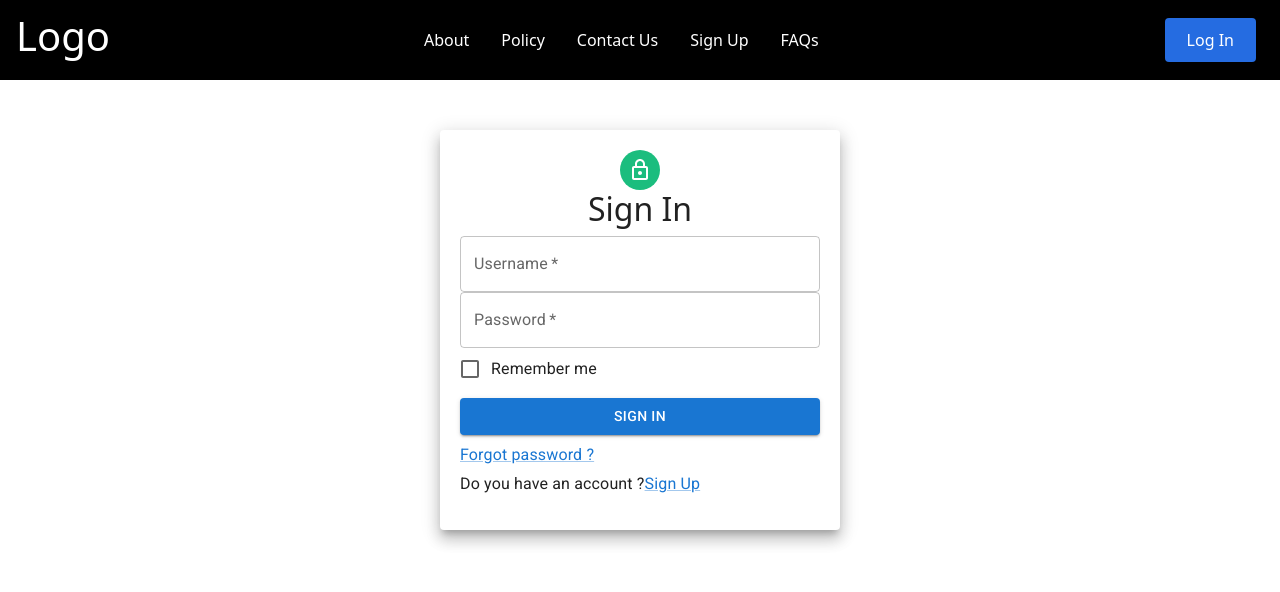
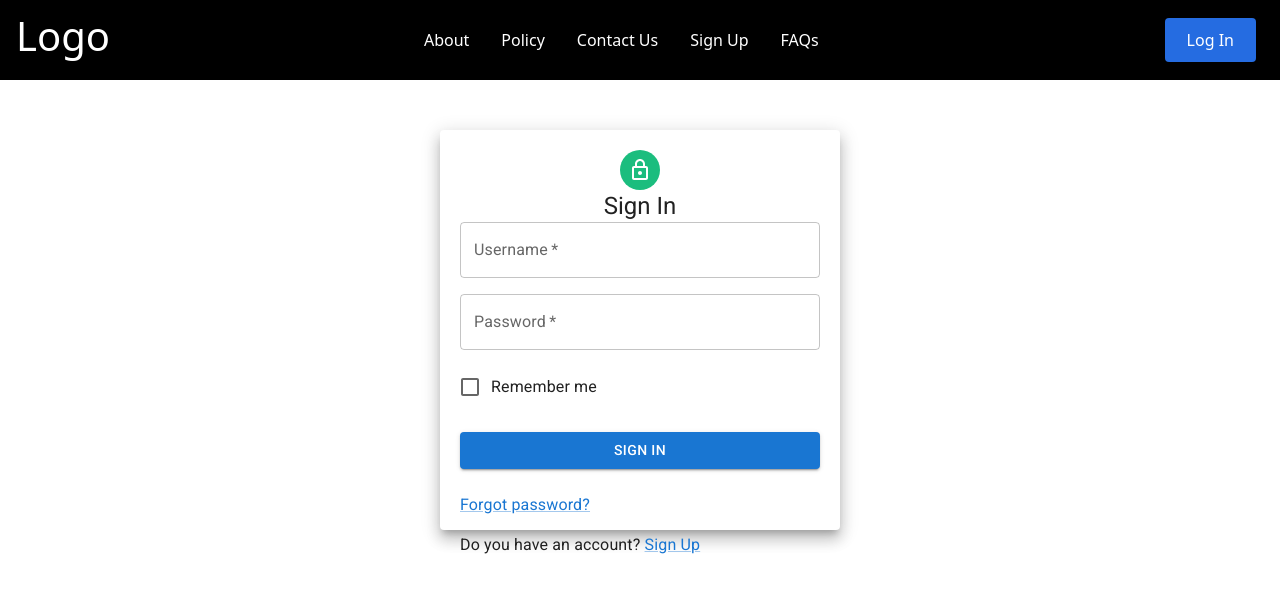
Before and after one commit to AadeshhhGavhane/pvtbusbooking, a React (Create React App) app: page /login in a window 1280 px wide. Shown: the top 592 px of the page. Built offline with nearby package versions, Linux system fonts and the light colour scheme.

Commit message:
Made the allignment properly

```diff
--- a/src/components/Login/Login.js
+++ b/src/components/Login/Login.js
@@ -1,45 +1,85 @@
-import React from 'react';
-import { Grid, Paper, Avatar, TextField, Button, Typography, Link } from '@mui/material';
-import LockOutlinedIcon from '@mui/icons-material/LockOutlined';
-import FormControlLabel from '@mui/material/FormControlLabel';
-import Checkbox from '@mui/material/Checkbox';
-const Login=()=>{
+import React from "react";
+import {
+  Grid,
+  Paper,
+  Avatar,
+  TextField,
+  Button,
+  Typography,
+  Link,
+} from "@mui/material";
+import LockOutlinedIcon from "@mui/icons-material/LockOutlined";
+import FormControlLabel from "@mui/material/FormControlLabel";
+import Checkbox from "@mui/material/Checkbox";
 
-    const paperStyle={padding :20,height:'50vh',width:400, margin:"50px auto"}
-    const avatarStyle={backgroundColor:'#1bbd7e'}
-    const btnstyle={margin:'8px 0'}
-    return(
-        <Grid>
+const Login = () => {
+  const paperStyle = {
+    padding: 20,
+    height: "50vh",
+    width: 400,
+    margin: "50px auto",
+  };
+  const avatarStyle = { backgroundColor: "#1bbd7e" };
+  const btnstyle = { margin: "8px 0" };
+
+  return (
+    <Grid container justifyContent="center">
       <Paper elevation={10} style={paperStyle}>
-                <Grid align='center'>
-                     <Avatar style={avatarStyle}><LockOutlinedIcon/></Avatar>
-                    <h2>Sign In</h2>
+        <Grid align="center">
+          <Avatar style={avatarStyle}>
+            <LockOutlinedIcon />
+          </Avatar>
+          <Typography variant="h5">Sign In</Typography>
         </Grid>
-                <TextField label='Username' placeholder='Enter username' fullWidth required/>
-                <TextField label='Password' placeholder='Enter password' type='password' fullWidth required/>
+        <Grid container direction="column" spacing={2}>
+          <Grid item xs={12}>
+            <TextField
+              label="Username"
+              placeholder="Enter username"
+              fullWidth
+              required
+            />
+          </Grid>
+          <Grid item xs={12}>
+            <TextField
+              label="Password"
+              placeholder="Enter password"
+              type="password"
+              fullWidth
+              required
+            />
+          </Grid>
+          <Grid item xs={12}>
             <FormControlLabel
-                    control={
-                    <Checkbox
-                        name="checkedB"
-                        color="primary"
-                    />
-                    }
+              control={<Checkbox name="checkedB" color="primary" />}
               label="Remember me"
             />
-                <Button gutterBottom type='submit' color='primary' variant="contained" style={btnstyle} fullWidth>Sign in</Button>
-                <Typography gutterBottom >
-                     <Link href="#" >
-                        Forgot password ?
-                </Link>
+          </Grid>
+          <Grid item xs={12}>
+            <Button
+              type="submit"
+              color="primary"
+              variant="contained"
+              style={btnstyle}
+              fullWidth
+            >
+              Sign in
+            </Button>
+          </Grid>
+          <Grid item xs={12}>
+            <Typography>
+              <Link href="#">Forgot password?</Link>
             </Typography>
-                <Typography gutterBottom  > Do you have an account ?
-                     <Link href="/signup" >
-                        Sign Up
-                </Link>
+          </Grid>
+          <Grid item xs={12}>
+            <Typography>
+              Do you have an account? <Link href="/signup">Sign Up</Link>
             </Typography>
+          </Grid>
+        </Grid>
       </Paper>
     </Grid>
-    )
-}
+  );
+};
 
-export default Login
+export default Login;
--- a/src/components/SignUp/Signup.js
+++ b/src/components/SignUp/Signup.js
@@ -8,60 +8,64 @@ import FormControl from '@mui/material/FormControl';
 import FormLabel from '@mui/material/FormLabel';
 import Checkbox from '@mui/material/Checkbox';
 import Stack from '@mui/material/Stack';
-import { BrowserRouter as Router, Routes, Route, Link } from "react-router-dom";
 
 const Signup = () => {
-    const paperStyle = { padding: '60px 30px', width: 450, margin: "40px auto" }
-    const headerStyle = { margin: 0 }
-    const avatarStyle = { backgroundColor: '#1bbd7e' }
-    const marginTop = { marginTop: 5 }
+  const paperStyle = { padding: '60px 30px', width: 450, margin: '40px auto' };
+  const headerStyle = { margin: 0 };
+  const avatarStyle = { backgroundColor: '#1bbd7e' };
+  const marginTop = { marginTop: 5 };
+
   return (
-        <Grid container>
+    <Grid container justifyContent="center">
       <Paper elevation={20} style={paperStyle}>
-                <Grid align='center'>
+        <Grid container direction="column" alignItems="center">
           <Avatar style={avatarStyle}>
             <AddCircleOutlineOutlinedIcon />
           </Avatar>
-                    <h2 style={headerStyle}>Sign Up</h2>
-                    <Typography variant='caption' gutterBottom>Please fill this form to create an account !</Typography>
+          <Typography variant="h5" style={headerStyle}>
+            Sign Up
+          </Typography>
+          <Typography variant="caption" gutterBottom>
+            Please fill this form to create an account!
+          </Typography>
         </Grid>
-                <Stack spacing={2}>
-                    <form container spacing={5}>
-                        <Grid item>
-                            <TextField fullWidth label='Name' placeholder="Enter your name" />
+        <Stack spacing={2} component="form" container>
+          <Grid item xs={12}>
+            <TextField fullWidth label="Name" placeholder="Enter your name" />
           </Grid>
-                        <Grid item>
-                            <TextField fullWidth label='Email' placeholder="Enter your email" />
+          <Grid item xs={12}>
+            <TextField fullWidth label="Email" placeholder="Enter your email" />
           </Grid>
-                        <Grid item>
+          <Grid item xs={12}>
             <FormControl component="fieldset" style={marginTop}>
               <FormLabel component="legend">Gender</FormLabel>
-                                <RadioGroup aria-label="gender" name="gender" style={{ display: 'initial' }}>
+              <RadioGroup aria-label="gender" name="gender" style={{ display: 'flex' }}>
                 <FormControlLabel value="female" control={<Radio />} label="Female" />
                 <FormControlLabel value="male" control={<Radio />} label="Male" />
               </RadioGroup>
             </FormControl>
           </Grid>
-                        <Grid item>
-                            <TextField fullWidth label='Phone Number' placeholder="Enter your phone number" />
+          <Grid item xs={12}>
+            <TextField fullWidth label="Phone Number" placeholder="Enter your phone number" />
           </Grid>
-                        <Grid item>
-                            <TextField fullWidth label='Confirm Password' placeholder="Confirm your password" />
+          <Grid item xs={12}>
+            <TextField fullWidth label="Confirm Password" placeholder="Confirm your password" />
           </Grid>
-                        <Grid item>
+          <Grid item xs={12}>
             <FormControlLabel
               control={<Checkbox name="checkedA" />}
               label="I accept the terms and conditions."
             />
           </Grid>
-                        <Grid item>
-                            <Button type='submit' variant='contained' color='primary'>Sign up</Button>
+          <Grid item xs={12}>
+            <Button type="submit" variant="contained" color="primary">
+              Sign up
+            </Button>
           </Grid>
-                    </form>
         </Stack>
       </Paper>
     </Grid>
-    )
+  );
 }
 
 export default Signup;
```
Lines whose indentation alone changed are shown as unchanged.
